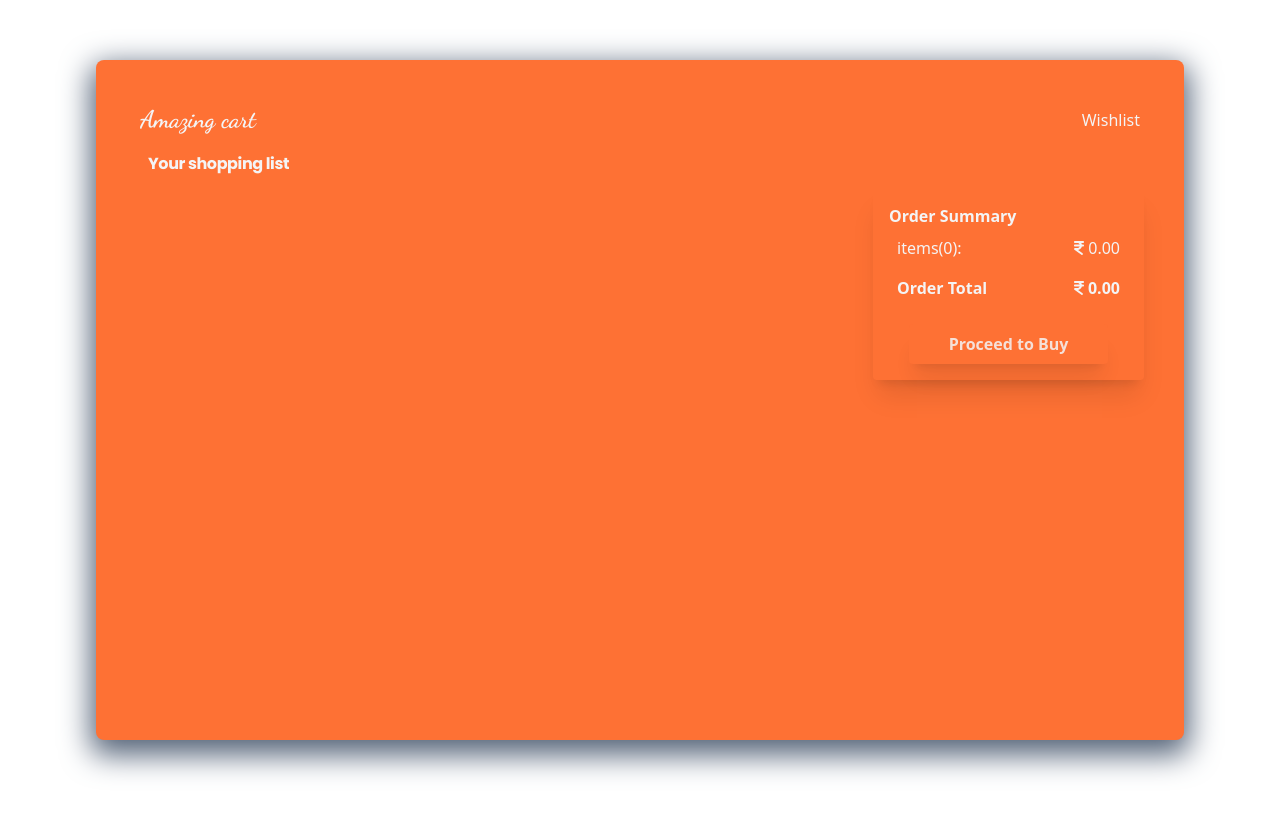
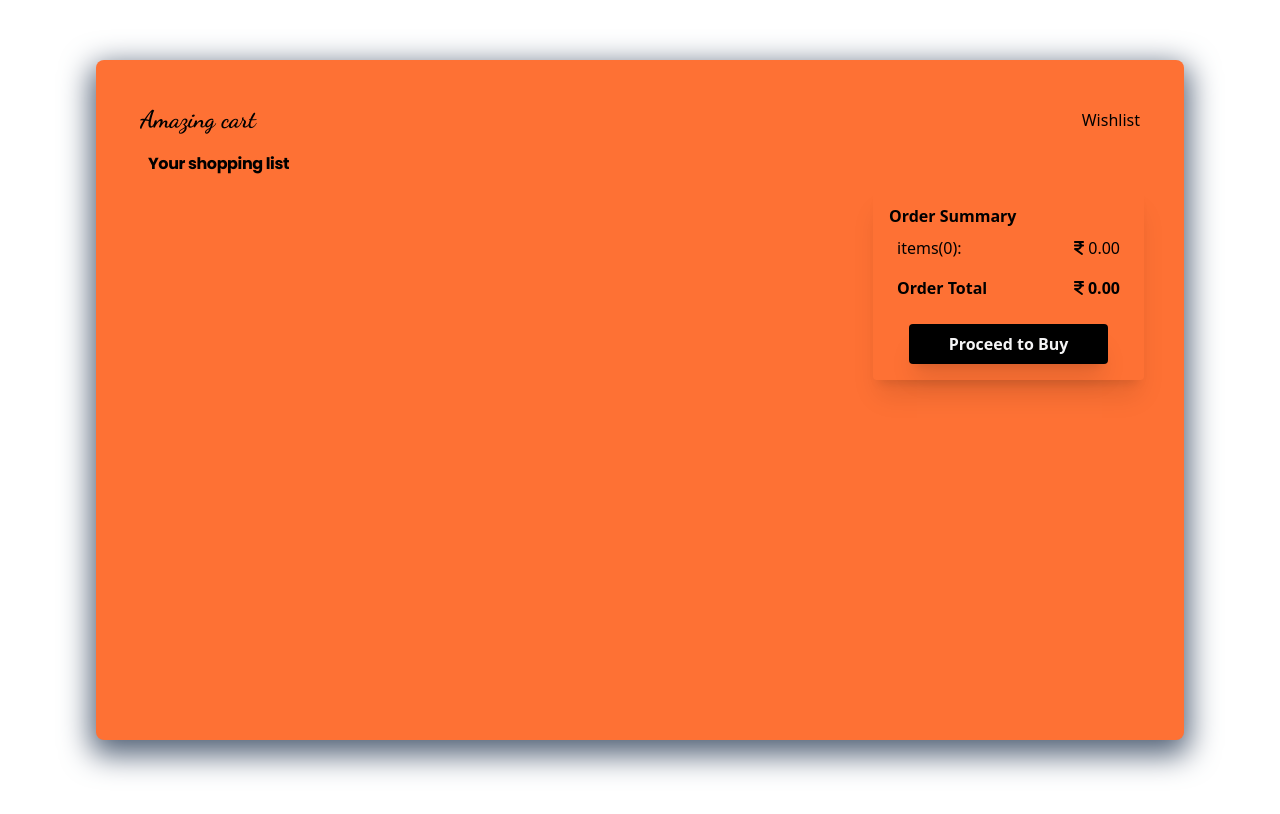
Before and after one commit to Ashwani133/shoppingCart, a React (Vite) app: page /cart in a window 1280 px wide. Shown: the top 814 px of the page. Built offline with nearby package versions, Linux system fonts and the light colour scheme; a web font is replaced by a local one.

Commit message:
improve ui

```diff
--- a/src/components/Cart.jsx
+++ b/src/components/Cart.jsx
@@ -17,27 +17,27 @@
     return <div className="h-[100vh] sticky top-0 z-100 relative flex justify-center items-center">
     <div className="h-[85%] w-[85%] bg-[hsl(18.12_99.02%_60%)] shadow-[0px_10px_30px_5px_hsl(214.29_17.41%_40%)] rounded-lg p-10">
         <div className='flex justify-between'>
-        <div className={`font-dancingScript text-primary text-2xl font-extrabold
-        ${location.pathname === '/cart'?'hover:bg-[hsl(18.12_99.02%_60%)] rounded inline p-1 cursor-pointer active:scale-95':'cursor-text'}`}><Link className={`${location.pathname === '/cart'?'cursor-pointer':'cursor-text'}`} to='/'>Amazing cart</Link></div>
-        <div className={`text-primary hover:bg-[hsl(18.12_99.02%_60%)] rounded p-1 cursor-pointer active:scale-95 flex justify-center items-center`}><Link to='/wishlist'>Wishlist</Link></div>
+        <div className={`font-dancingScript text-2xl font-extrabold
+        ${location.pathname === '/cart'?'inline p-1 cursor-pointer active:scale-95':'cursor-text'}`}><Link className={`${location.pathname === '/cart'?'cursor-pointer':'cursor-text'}`} to='/'>Amazing cart</Link></div>
+        <div className={`p-1 cursor-pointer active:scale-95 flex justify-center items-center`}><Link to='/wishlist'>Wishlist</Link></div>
         </div>
-        <p className='p-3 font-poppins text-primary tracking-tight font-bold'>Your shopping list</p>
+        <p className='p-3 font-poppins tracking-tight font-bold'>Your shopping list</p>
         <div className="flex gap-5">
             <div className="flex-[3] rounded gap-3 overflow-auto max-h-[400px]">
                 {cartItemState.map((item,index) => <ItemsInCart key={index} image={item.image} name={item.name} quantity={item.quantity} price={item.price} id={item.id}/>)}
             </div>
-            <div className="flex-[1] p-4 shadow-xl block rounded text-primary">
+            <div className="flex-[1] p-4 shadow-xl block rounded text-black">
                 <div className='font-bold'>Order Summary</div>
                 <div className='flex justify-between p-2'>
                 <div>items({itemCount}):</div>
                 <div><FontAwesomeIcon icon={faIndianRupeeSign} className='mr-1'/>{total}</div>
                 </div>
-                <div className='flex justify-between p-2 font-semibold'>
+                <div className='flex justify-between p-2 font-semibold text-black'>
                     <div>Order Total</div>
                     <div><FontAwesomeIcon icon={faIndianRupeeSign} className='mr-1'/>{total}</div>
                 </div>
                 <div className='flex justify-center'>
-                <button className='p-2 px-10 bg-[hsl(18.12_99.02%_60%)] font-bold text-primary rounded opacity-85 hover:opacity-100 mt-4 shadow-xl active:scale-95'>Proceed to Buy</button>
+                <button className='p-2 px-10 bg-black font-bold text-primary rounded  mt-4 shadow-xl active:scale-95'>Proceed to Buy</button>
                 </div>
             </div>
         </div>
--- a/src/components/Landing.jsx
+++ b/src/components/Landing.jsx
@@ -2,7 +2,7 @@
 import { Hero } from "./Hero"
 export function Landing(){
  return <div className="sticky top-0 h-[100vh] flex justify-center items-center z-0">
-        <div className="h-[85%] w-[85%]   rounded-lg p-5">
+        <div className="h-[95%] w-[85%]   rounded-lg p-10">
             <div className="h-[15%]">
             <Navbar />
             </div>
--- a/src/components/Navbar.jsx
+++ b/src/components/Navbar.jsx
@@ -5,7 +5,7 @@
 
     return <div>
         <div className="flex justify-between items-center sticky top-0">
-            <div className="font-dancingScript text-2xl font-extrabold hover:text-white hover:bg-[hsl(18.12_99.02%_60%)] hover:rounded cursor-pointer p-1">
+            <div className="font-dancingScript text-2xl font-extrabold">
                 Amazing Cart
             </div>
             <div className="font-poppins md:flex gap-20 text-sm ">
@@ -13,7 +13,7 @@
                 <p className='cursor-pointer p-1 active:scale-95'><Link to='/wishlist'>WISHLIST</Link></p>
                 <p className='cursor-pointer p-1 active:scale-95'><Link to='/cart'>CART</Link></p>
             </div>
-            <Link to='/cart'><div className='bg-[hsl(18.12_99.02%_60%)] p-1 hover:bg-gray-100 cursor-pointer active:scale-95'>
+            <Link to='/cart'><div className=' p-1 hover:bg-gray-100 cursor-pointer active:scale-95'>
                 <FontAwesomeIcon icon={faCartShopping} />
             </div></Link>
         </div>
--- a/src/components/ProductCard.jsx
+++ b/src/components/ProductCard.jsx
@@ -30,9 +30,9 @@
 
 
     return <div className="h-[100vh] sticky top-0 z-100 relative flex justify-center items-center">
-        <div className="h-[85%] w-[85%] bg-black shadow-[0px_10px_30px_5px_hsl(214.29_17.41%_40%)] shadow-[0px_10px_30px_5px_hsl(214.29_17.41%_40%)] rounded p-10">
+        <div className="h-[85%] w-[85%] bg-black rounded p-10">
             <div className='flex justify-between'>
-                <p className={`font-dancingScript text-primary text-2xl font-extrabold ${location.pathname ==='/wishlist'?'hover:bg-[hsl(18.12_99.02%_60%)] p-1 rounded cursor-pointer active:scale-95':''}`}>
+                <p className={`font-dancingScript text-primary text-2xl font-extrabold ${location.pathname ==='/wishlist'?'p-1 rounded cursor-pointer active:scale-95':''}`}>
                 <Link className={`${location.pathname === '/wishlist'?'cursor-pointer':'cursor-text'}`} to='/'>Amazing cart</Link>
                 </p>
                 <Link to='/cart'><FontAwesomeIcon icon={faCartShopping} className='bg-[hsl(18.12_99.02%_60%)] p-1 hover:bg-gray-100 cursor-pointer active:scale-95'/></Link>
@@ -48,7 +48,7 @@
                     </div>
                     <p>Reviews: {reviews}</p>
                     </div>
-                <button onClick={() => handleAddToCartClick(id)} className="p-2 px-10 bg-[hsl(18.12_99.02%_60%)] font-bold text-primary rounded hover:opacity-85 lg:mt-20 md:mt-10 mt-5 active:scale-95">Add to cart</button>
+                <button onClick={() => handleAddToCartClick(id)} className="p-2 px-10 bg-[hsl(18.12_99.02%_60%)] font-bold text-primary rounded lg:mt-20 md:mt-10 mt-5 active:scale-95">Add to cart</button>
             </div>
             <div className="flex-1 flex justify-center max-h-[100%] max-w-[100%] fade"><img src={image} alt="product image" className="w-full h-full max-w-[50%] max-h-[50%] md:max-w-[80%] md:max-h-[80%] lg:max-w-[75%] lg:max-h-[75%] object-contain lg:mt-20 md:mt-10 mt-20"/></div>
             </div>
```
Also changed, not shown: src/assets/images/Futuristic Virtual Reality Experience.jpeg (deleted), src/assets/images/hero-Photoroom.png (deleted).
